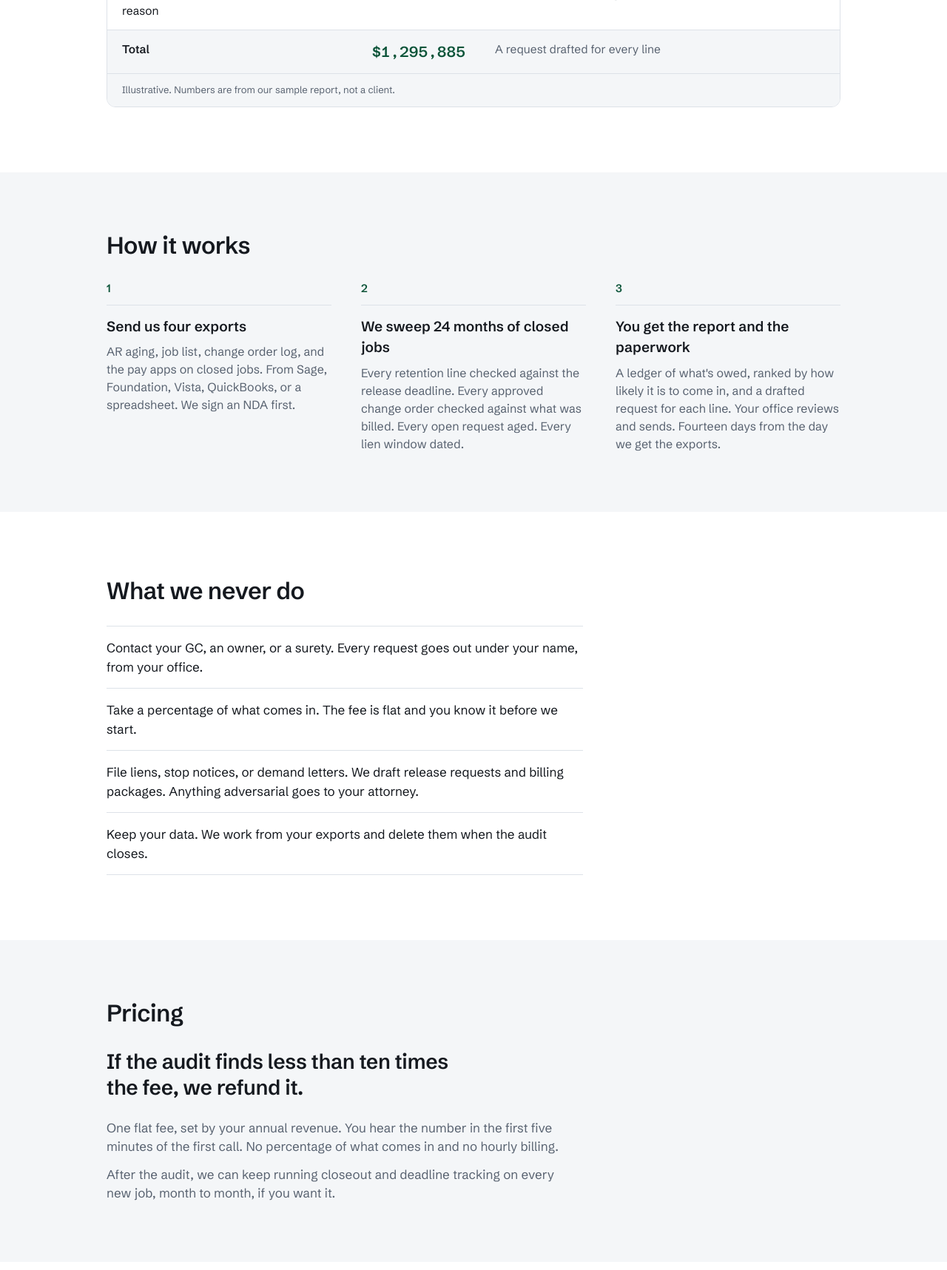
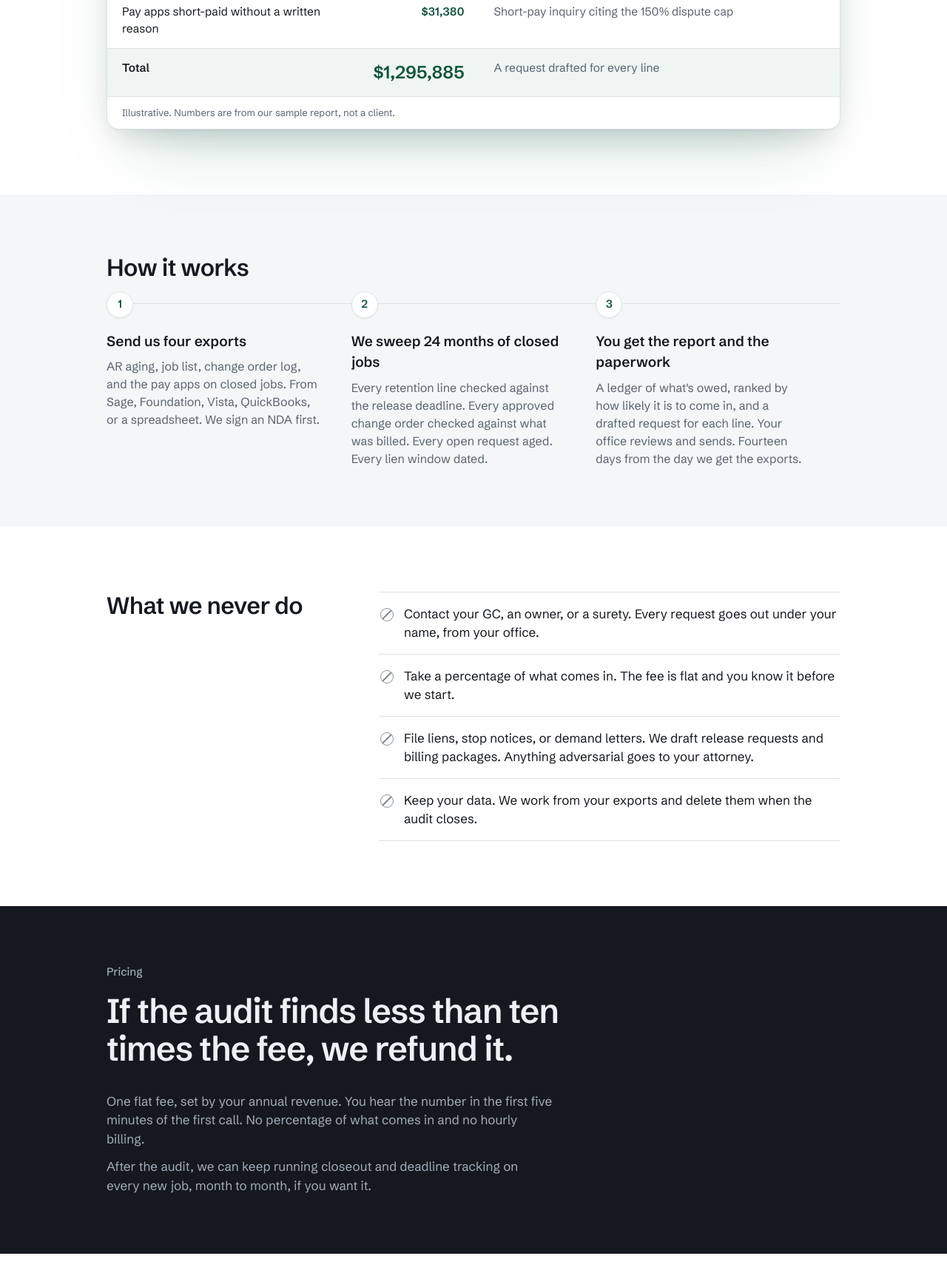
Before and after one commit to nikhilsomanchiofficial/closeout-website, a plain HTML site: page index.html in a window 1280 px wide. Shown: the part 1080-2797 px from the top of the page at 74% size. Drawn offline with Linux system fonts and the light colour scheme; a script that the page names is missing.

Commit message:
website design update

```diff
--- a/index.html
+++ b/index.html
@@ -12,6 +12,7 @@
   <link rel="preconnect" href="https://fonts.gstatic.com" crossorigin>
   <link href="https://fonts.googleapis.com/css2?family=Schibsted+Grotesk:ital,wght@0,400;0,500;0,600;0,700;1,400&display=swap" rel="stylesheet">
   <link rel="stylesheet" href="styles.css">
+  <link rel="stylesheet" href="modern.css">
 </head>
 <body>
 
--- /dev/null
+++ b/modern.css
@@ -0,0 +1,197 @@
+/* modern.css — visual layer on top of styles.css.
+   To go back to the flat version, remove the <link> to this file in index.html. */
+
+:root {
+  --lift-1: 0 1px 2px rgba(21, 25, 31, 0.05), 0 10px 28px -10px rgba(21, 25, 31, 0.16);
+  --lift-2: 0 1px 2px rgba(21, 25, 31, 0.05), 0 18px 40px -14px rgba(21, 25, 31, 0.18), 0 48px 90px -40px rgba(17, 112, 76, 0.28);
+  --green-wash: rgba(17, 112, 76, 0.07);
+  --button-ink: #ffffff;
+  --slab: #15191f;
+  --slab-ink: #eef1f4;
+  --slab-ink-2: #a3adba;
+  --rule: rgba(21, 25, 31, 0.04);
+}
+@media (prefers-color-scheme: dark) {
+  :root:not([data-theme="light"]) {
+    --lift-1: 0 0 0 1px rgba(255, 255, 255, 0.03), 0 18px 40px -16px rgba(0, 0, 0, 0.7);
+    --lift-2: 0 0 0 1px rgba(255, 255, 255, 0.03), 0 24px 60px -20px rgba(0, 0, 0, 0.8), 0 48px 90px -40px rgba(63, 178, 127, 0.22);
+    --green-wash: rgba(63, 178, 127, 0.1);
+    --button-ink: #0b1a13;
+    --slab: #1b222a;
+    --rule: rgba(255, 255, 255, 0.028);
+  }
+}
+
+/* Header: lets the page show through as it scrolls under */
+.site-header {
+  background: color-mix(in srgb, var(--paper) 84%, transparent);
+  -webkit-backdrop-filter: saturate(1.4) blur(14px);
+  backdrop-filter: saturate(1.4) blur(14px);
+}
+
+/* Ledger-paper rules behind the top of the page, fading out */
+main { position: relative; }
+main::before {
+  content: "";
+  position: absolute;
+  inset: 0 0 auto 0;
+  height: 760px;
+  z-index: -1;
+  background-image: repeating-linear-gradient(to bottom, transparent 0 35px, var(--rule) 35px 36px);
+  -webkit-mask-image: linear-gradient(to bottom, #000 0%, #000 35%, transparent 100%);
+  mask-image: linear-gradient(to bottom, #000 0%, #000 35%, transparent 100%);
+  pointer-events: none;
+}
+
+/* Hero type */
+h1 {
+  font-size: clamp(38px, 6vw, 68px);
+  font-weight: 700;
+  line-height: 1.04;
+  letter-spacing: -0.032em;
+  max-width: 16ch;
+  text-wrap: balance;
+}
+.lede { max-width: 52ch; color: var(--ink-2); }
+h2 { letter-spacing: -0.02em; }
+
+/* Buttons */
+.button {
+  background: var(--green);
+  color: var(--button-ink);
+  border-radius: 10px;
+  font-weight: 600;
+  box-shadow: inset 0 1px 0 rgba(255, 255, 255, 0.2), 0 8px 18px -8px rgba(17, 112, 76, 0.6);
+  transition: transform 0.15s ease, background-color 0.15s ease, box-shadow 0.15s ease;
+}
+.button:hover {
+  background: var(--green-ink);
+  color: var(--button-ink);
+  transform: translateY(-1px);
+}
+.button:active { transform: translateY(0); }
+.button-quiet {
+  background: var(--paper);
+  color: var(--ink);
+  box-shadow: inset 0 0 0 1px var(--line), 0 1px 2px rgba(21, 25, 31, 0.05);
+}
+.button-quiet:hover {
+  background: var(--paper-2);
+  color: var(--ink);
+}
+
+/* The ledger is the one raised object on the page */
+.ledger {
+  border-radius: 16px;
+  box-shadow: var(--lift-2);
+}
+/* The typeface's tabular figures are a separate monospaced cut that spaces commas badly */
+.ledger .num { font-variant-numeric: normal; }
+.ledger tbody tr:hover td { background: var(--paper-2); }
+.ledger tfoot td { background: var(--green-wash); }
+.ledger tfoot .num { font-size: 24px; letter-spacing: -0.01em; }
+.ledger-note { background: transparent; }
+
+/* Steps: numbered stops on one line */
+.steps { gap: 0; }
+.steps li {
+  position: relative;
+  border-top: 1px solid var(--line);
+  padding: 36px 40px 0 0;
+}
+.steps li::before {
+  position: absolute;
+  top: -17px;
+  left: 0;
+  width: 34px;
+  height: 34px;
+  margin: 0;
+  padding: 0;
+  display: grid;
+  place-items: center;
+  border: 1px solid var(--line);
+  border-radius: 50%;
+  background: var(--paper);
+  box-shadow: 0 1px 2px rgba(21, 25, 31, 0.06);
+}
+@media (max-width: 760px) {
+  .steps { gap: 44px; }
+  .steps li { padding-right: 0; }
+}
+
+/* What we never do: heading left, list right */
+@media (min-width: 900px) {
+  .never {
+    display: grid;
+    grid-template-columns: 1fr 2fr;
+    column-gap: 56px;
+    align-items: start;
+  }
+  .never h2 { position: sticky; top: 104px; }
+}
+.plain { max-width: none; }
+.plain li {
+  position: relative;
+  padding-left: 34px;
+}
+.plain li::before {
+  content: "";
+  position: absolute;
+  left: 2px;
+  top: 21px;
+  width: 16px;
+  height: 16px;
+  border-radius: 50%;
+  border: 1.5px solid var(--ink-2);
+  background: linear-gradient(to bottom right, transparent calc(50% - 0.75px), var(--ink-2) calc(50% - 0.75px) calc(50% + 0.75px), transparent calc(50% + 0.75px));
+  opacity: 0.7;
+}
+
+/* Fee: the one dark slab, so the page has a low point and a high point */
+#fee {
+  background: var(--slab);
+  color: var(--slab-ink);
+}
+#fee h2 {
+  font-size: 15px;
+  font-weight: 500;
+  letter-spacing: 0;
+  color: var(--slab-ink-2);
+  margin-bottom: 18px;
+}
+#fee .guarantee {
+  font-size: clamp(28px, 4.2vw, 46px);
+  line-height: 1.12;
+  letter-spacing: -0.025em;
+  max-width: 24ch;
+  text-wrap: balance;
+  margin-bottom: 32px;
+}
+#fee .fee-terms { color: var(--slab-ink-2); max-width: 58ch; }
+
+/* Booking */
+.calendly-inline-widget {
+  border: 1px solid var(--line);
+  border-radius: 16px;
+  overflow: hidden;
+  background: #fff;
+  box-shadow: var(--lift-1);
+}
+
+/* One entrance, on load only */
+@media (prefers-reduced-motion: no-preference) {
+  .hero > *, .ledger {
+    animation: settle 0.6s cubic-bezier(0.2, 0.7, 0.2, 1) both;
+  }
+  .hero .lede { animation-delay: 0.06s; }
+  .hero .actions { animation-delay: 0.12s; }
+  .ledger { animation-delay: 0.2s; }
+  @keyframes settle {
+    from { opacity: 0; transform: translateY(10px); }
+    to { opacity: 1; transform: none; }
+  }
+}
+@media (prefers-reduced-motion: reduce) {
+  .button { transition: none; }
+  .button:hover { transform: none; }
+}
```
